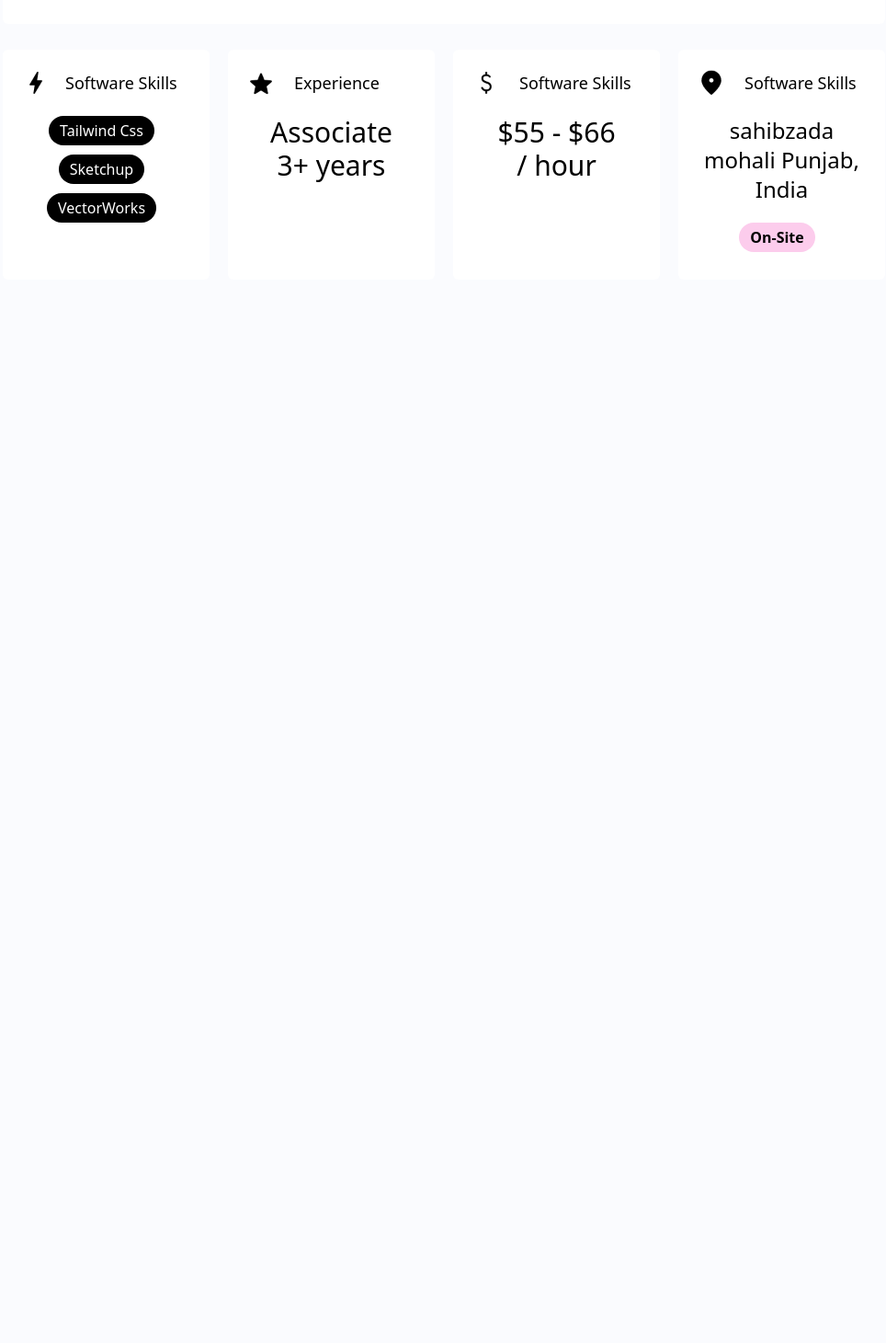
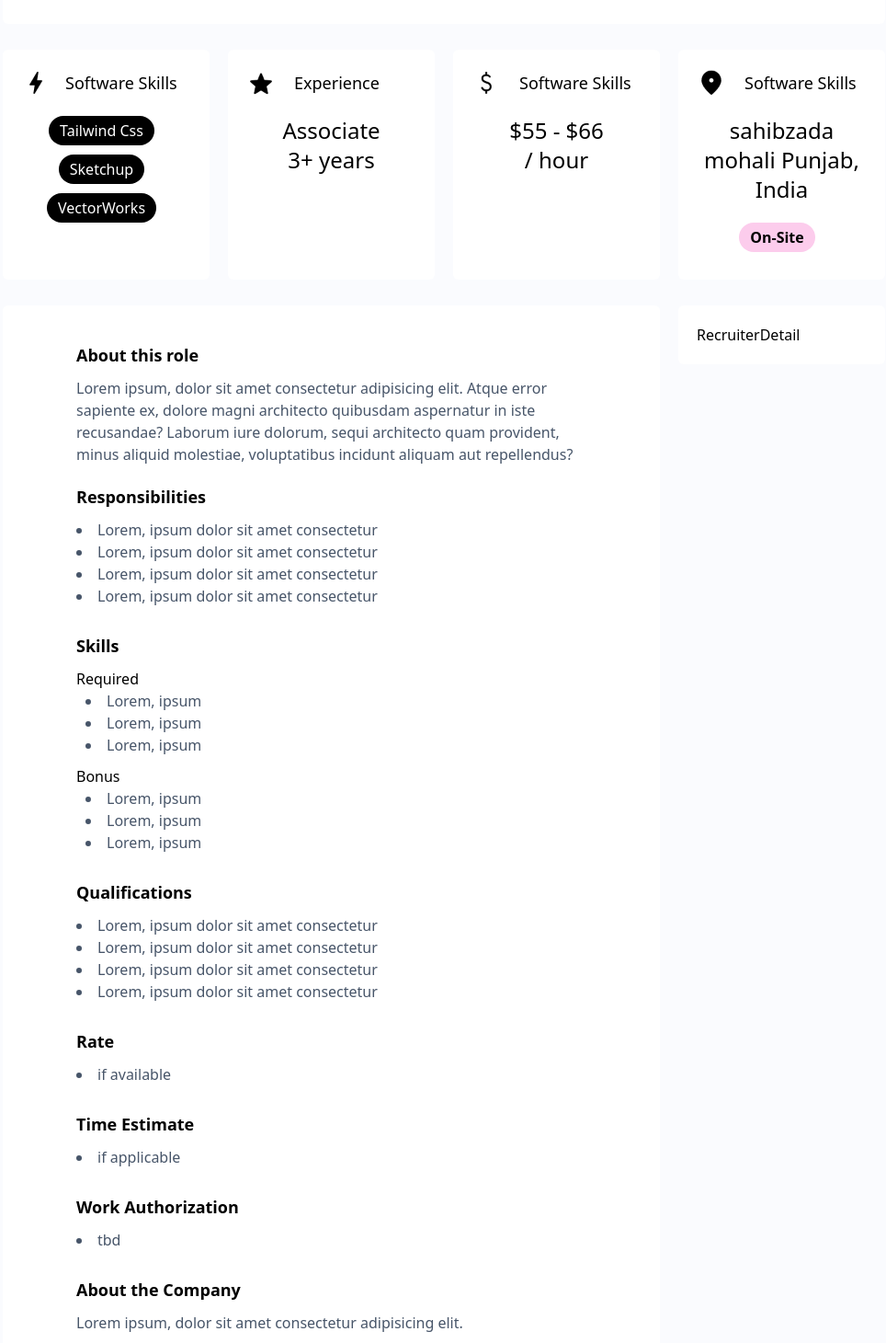
Before and after one commit to shubhamsarkar2587/job-portal, a React (Create React App) app: page / in a window 1280 px wide. Shown: the part 790-2250 px from the top of the page at 92% size, without its empty margins (157-1121 px from the left). Before the commit the page ends 1122 px from the top, so only its background shows below. Built offline with nearby package versions, Linux system fonts and the light colour scheme; the HTML template or start-up script is replaced by a standard one.

Commit message:
Title: Job Desceiption created Dev: Shubham Date: 25 Dec 2022

```diff
--- a/src/App.jsx
+++ b/src/App.jsx
@@ -2,7 +2,7 @@ import JobDetail from "./pages/JobDetail";
 
 function App() {
   return (
-    <div className="app w-screen h-f font-sans">
+    <div className="app w-full font-sans overflow-hidden">
       <JobDetail />
     </div>
   );
--- a/src/components/jobDetails/JobDescription.jsx
+++ b/src/components/jobDetails/JobDescription.jsx
@@ -0,0 +1,81 @@
+
+const JobDescription = () => {
+  return (
+    <div className="col-span-3 rounded-md bg-white py-10 px-20">
+      <div className="mb-5">
+        <h6 className="text-lg font-semibold mb-2.5">About this role</h6>
+        <p className="font-medium text-slate-600">Lorem ipsum, dolor sit amet consectetur adipisicing elit. Atque error sapiente ex, dolore magni architecto quibusdam aspernatur in iste recusandae? Laborum iure dolorum, sequi architecto quam provident, minus aliquid molestiae, voluptatibus incidunt aliquam aut repellendus?</p>
+      </div>
+
+      <div className="mb-7">
+        <h6 className="text-lg font-semibold mb-2.5">Responsibilities</h6>
+        <ul className="list-disc list-inside font-medium text-slate-600">
+          <li>Lorem, ipsum dolor sit amet consectetur </li>
+          <li>Lorem, ipsum dolor sit amet consectetur </li>
+          <li>Lorem, ipsum dolor sit amet consectetur </li>
+          <li>Lorem, ipsum dolor sit amet consectetur </li>
+        </ul>
+      </div>
+
+      <div className="mb-7">
+        <h6 className="text-lg font-semibold mb-2.5">Skills</h6>
+        <div className="mb-2.5">
+          <span>Required</span>
+          <ul className="list-disc list-inside font-medium text-slate-600 pl-2.5">
+            <li>Lorem, ipsum  </li>
+            <li>Lorem, ipsum  </li>
+            <li>Lorem, ipsum  </li>
+          </ul>
+        </div>
+
+        <div>
+          <span>Bonus</span>
+          <ul className="list-disc list-inside font-medium text-slate-600 pl-2.5">
+            <li>Lorem, ipsum  </li>
+            <li>Lorem, ipsum  </li>
+            <li>Lorem, ipsum  </li>
+          </ul>
+        </div>
+      </div>
+
+      <div className="mb-7">
+        <h6 className="text-lg font-semibold mb-2.5">Qualifications</h6>
+        <ul className="list-disc list-inside font-medium text-slate-600">
+          <li>Lorem, ipsum dolor sit amet consectetur </li>
+          <li>Lorem, ipsum dolor sit amet consectetur </li>
+          <li>Lorem, ipsum dolor sit amet consectetur </li>
+          <li>Lorem, ipsum dolor sit amet consectetur </li>
+        </ul>
+      </div>
+
+      <div className="mb-7">
+        <h6 className="text-lg font-semibold mb-2.5">Rate</h6>
+        <ul className="list-disc list-inside font-medium text-slate-600">
+          <li>if available</li>
+        </ul>
+      </div>
+
+      <div className="mb-7">
+        <h6 className="text-lg font-semibold mb-2.5">Time Estimate</h6>
+        <ul className="list-disc list-inside font-medium text-slate-600">
+          <li>if applicable</li>
+        </ul>
+      </div>
+
+      <div className="mb-7">
+        <h6 className="text-lg font-semibold mb-2.5">Work Authorization</h6>
+        <ul className="list-disc list-inside font-medium text-slate-600">
+          <li>tbd</li>
+        </ul>
+      </div>
+
+      <div className="mb-5">
+        <h6 className="text-lg font-semibold mb-2.5">About the Company</h6>
+        <p className="font-medium text-slate-600">Lorem ipsum, dolor sit amet consectetur adipisicing elit.</p>
+      </div>
+
+    </div>
+  )
+}
+
+export default JobDescription
--- a/src/components/jobDetails/JobOverview.jsx
+++ b/src/components/jobDetails/JobOverview.jsx
@@ -22,7 +22,7 @@ const JobOverview = () => {
           <span className="text-lg font-medium">Experience</span>
         </div>
         <div className="flex flex-wrap justify-center">
-          <span className="text-wrap text-3xl	text-center font-light">Associate <br></br> 3+ years</span>
+          <span className="text-wrap text-2xl	text-center font-light">Associate <br></br> 3+ years</span>
         </div>
       </div>
 
@@ -32,7 +32,7 @@ const JobOverview = () => {
           <span className="text-lg font-medium">Software Skills</span>
         </div>
         <div className="flex flex-wrap justify-center">
-          <span className="text-wrap text-3xl	text-center font-light">$55 - $66 <br></br> / hour</span>
+          <span className="text-wrap text-2xl	text-center font-light">$55 - $66 <br></br> / hour</span>
         </div>
       </div>
 
--- /dev/null
+++ b/src/components/jobDetails/RecruiterDetail.jsx
@@ -0,0 +1,10 @@
+
+const RecruiterDetail = () => {
+  return (
+    <div className="bg-white col-span-1 rounded-md p-5 place-self-start w-full">
+      RecruiterDetail
+    </div>
+  )
+}
+
+export default RecruiterDetail
--- a/src/pages/JobDetail.jsx
+++ b/src/pages/JobDetail.jsx
@@ -1,16 +1,22 @@
 import BackArrow from "../components/BackArrow"
 import CompanyDetail from "../components/jobDetails/CompanyDetail"
+import JobDescription from "../components/jobDetails/JobDescription"
 import JobOverview from "../components/jobDetails/JobOverview"
+import RecruiterDetail from "../components/jobDetails/RecruiterDetail"
 import Navbar from "../components/Navbar"
 
 const JobDetail = () => {
   return (
     <>
       <Navbar />
-      <div className="w-3/4 m-auto">
+      <div className="md:w-4/5 xl:w-3/4 m-auto">
         <BackArrow text={'Back to Jobs'} />
         <CompanyDetail />
         <JobOverview />
+        <div className="grid grid-cols-4  gap-5 mb-7">
+          <JobDescription />
+          <RecruiterDetail />
+        </div>
       </div>
     </>
   )
```
